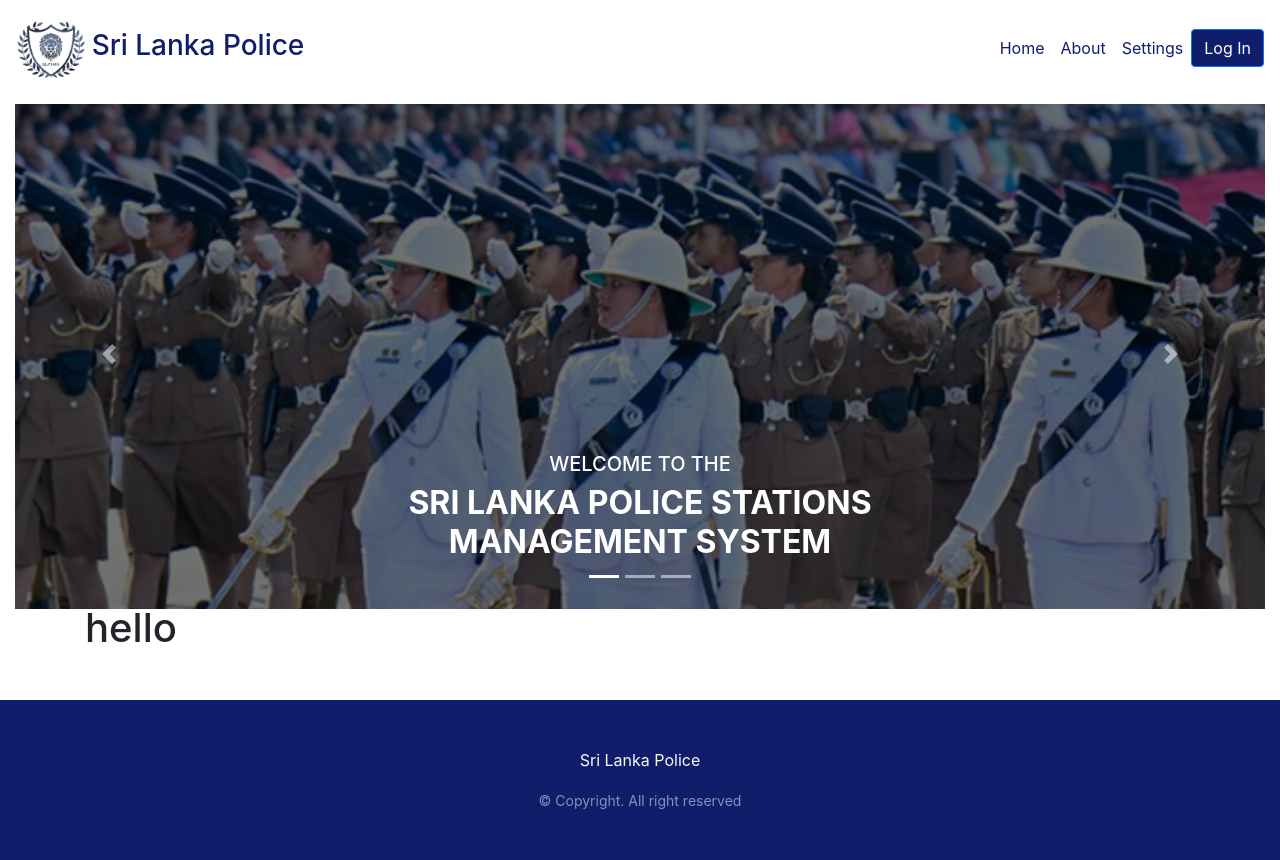
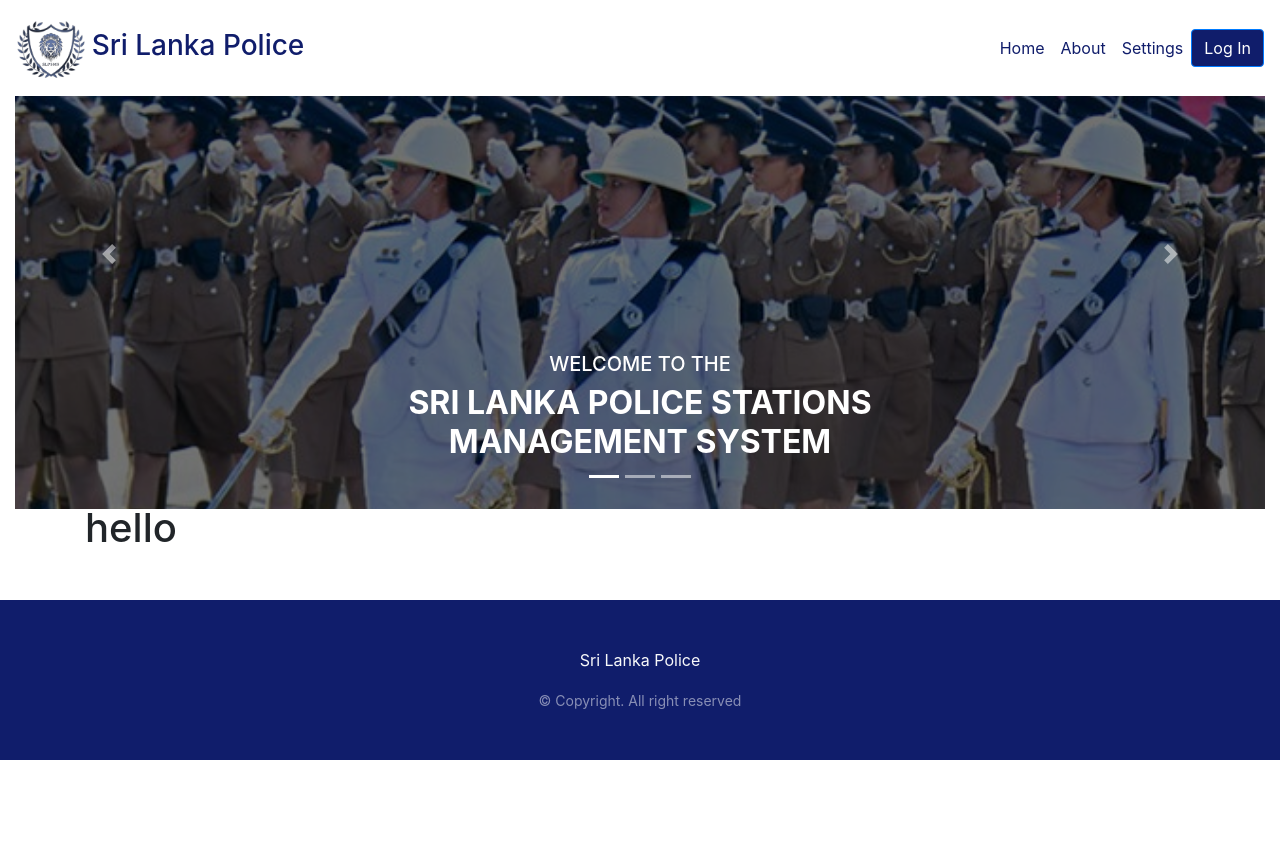
Before and after one commit to SA-Tester/SL-Police-Management-System, a PHP site: page /src/index.html in a window 1280 px wide. After the commit the page ends 760 px from the top, so only its background shows below. Run offline with PHP 8.4, Linux system fonts and the light colour scheme.

Commit message:
Update index.css
remove padding-top of body in index.css

```diff
--- a/CSS/index.css
+++ b/CSS/index.css
@@ -1,7 +1,3 @@
-body {
-    padding-top: 100px;
-}
-
 .custom-slider{
     height:500px;
 }
```
